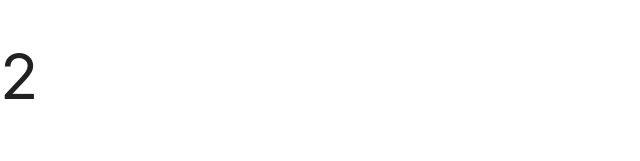
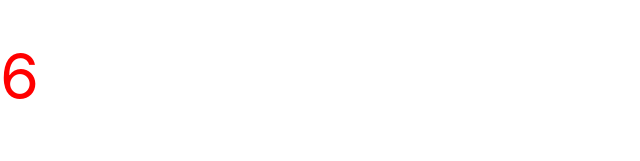
Before and after one commit to josephtawil/React-App-Practice-Learning, a React (Create React App) app: page / in a window 1280 px wide. Shown: the top 161 px of the page, without its empty margins (0-640 px from the left). Built offline with nearby package versions, Linux system fonts and the light colour scheme.

Commit message:
manipulated the styling of element based on the number being greater than 5

```diff
--- a/src/App.js
+++ b/src/App.js
@@ -8,7 +8,7 @@ function App() {
 
   return (
     <div className="App">
-      <Mathy num1={1} operator = {"multiply"} num2={2}></Mathy>
+      <Mathy num1={1} operator = {"multiply"} num2={6}></Mathy>
     </div>
   );
 }
--- a/src/components/Mathy/Mathy.css
+++ b/src/components/Mathy/Mathy.css
@@ -0,0 +1,7 @@
+.redColor{
+    color: red;
+}
+
+.normalColor{
+    color: black;
+}
--- a/src/components/Mathy/Mathy.js
+++ b/src/components/Mathy/Mathy.js
@@ -1,5 +1,6 @@
 import React from 'react';
 import PropTypes from 'prop-types';
+import "./Mathy.css";
 
 const Mathy = (props) => {
     let result;
@@ -25,8 +26,10 @@ const Mathy = (props) => {
             break;
     }
 
+
+
     return(
-        <h1>{result}</h1>
+        <h1 className={ result > 5 ? "redColor": "normalColor"}>{result}</h1>
     );
 };
 
```
